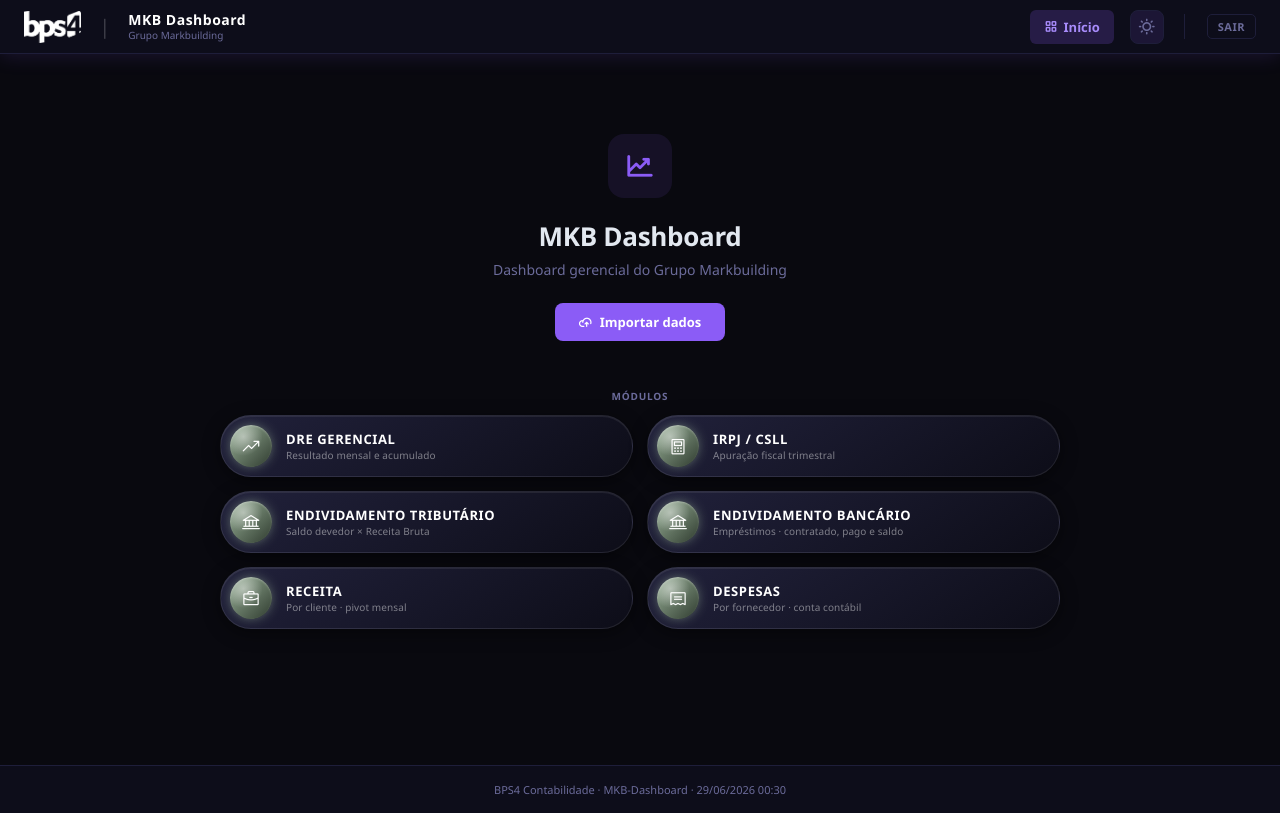
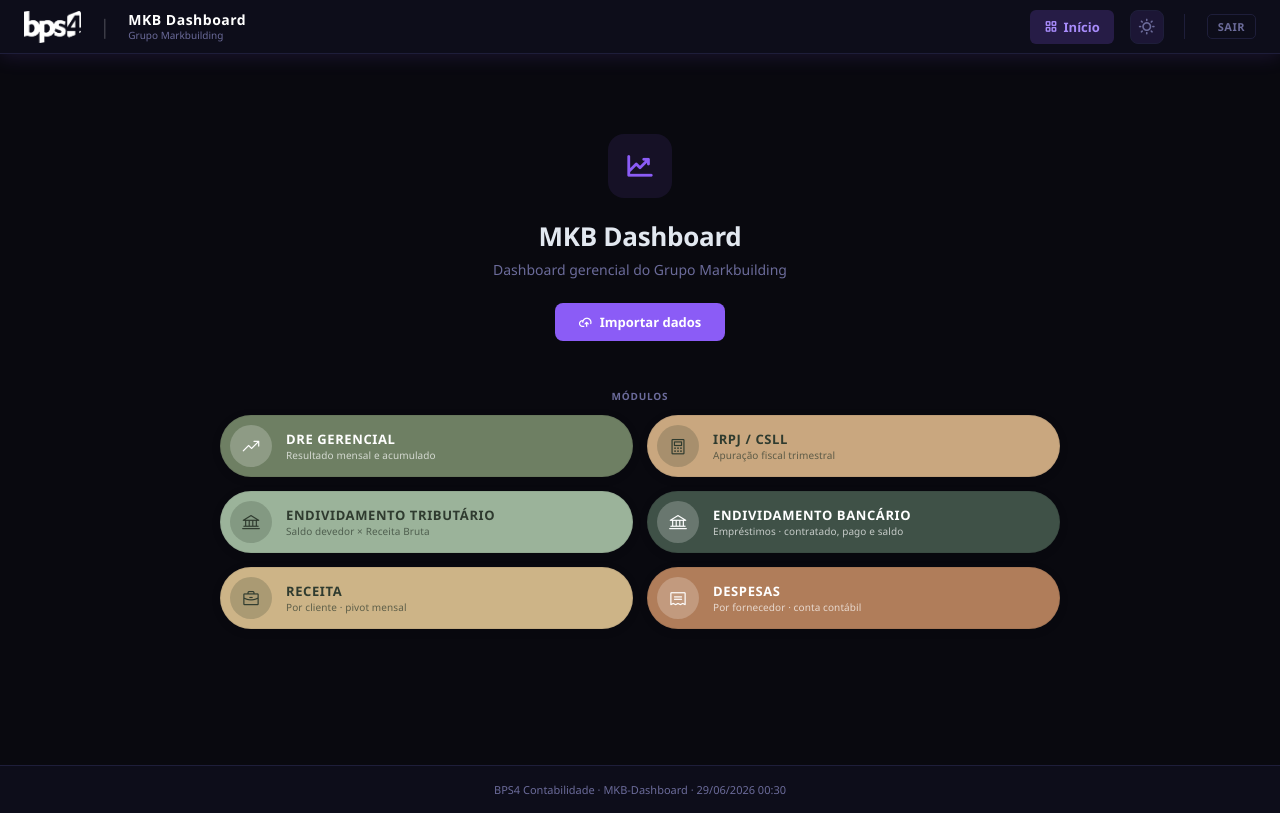
Before and after one commit to mourafabio72-tech/mkb-dashboard, a Flask app: page / in a window 1280 px wide. Run offline with Flask 3, Linux system fonts and the light colour scheme; the visitor is signed in with stand-in values (Sample User, id 1); data comes from the database, SQL or seed files in the repository; data that the repository does not hold is empty.

Commit message:
style: botões de módulo com pílula colorida sólida (opção B, paleta terrosa)
Co-Authored-By: Claude Opus 4.6 <noreply@anthropic.com>

```diff
--- a/static/style.css
+++ b/static/style.css
@@ -76,35 +76,6 @@
 [data-theme="light"] .input-sm option { background: #fffdf9; color: var(--text); }
 [data-theme="light"] .tabela-irpj th { background: #e7dcc8; color: var(--muted); }
 
-/* Pílulas de módulo claras no tema light (orbe colorido permanece) */
-[data-theme="light"] .hub-card,
-[data-theme="light"] .hub-pill {
-  background: linear-gradient(145deg, #fbf6ee 0%, #ece0cd 100%);
-  border-color: #dccdb6;
-  box-shadow: inset 0 1px 0 rgba(255,255,255,.65), 0 2px 10px rgba(90,70,40,.10);
-}
-[data-theme="light"] .hub-pill { color: #2f3b2f; }
-[data-theme="light"] .hub-label { color: #2f3b2f; }
-[data-theme="light"] .hub-sub   { color: rgba(47,59,47,.5); }
-[data-theme="light"] .hub-card:hover,
-[data-theme="light"] .hub-pill:hover {
-  box-shadow: inset 0 1px 0 rgba(255,255,255,.75),
-              0 6px 18px rgba(90,70,40,.16),
-              0 0 14px -3px #6e7f63;
-}
-/* Orbe em verde floresta escuro — destaca sobre a pílula creme */
-[data-theme="light"] .hub-icon {
-  background:
-    radial-gradient(circle at 32% 28%, rgba(255,255,255,.3), transparent 46%),
-    linear-gradient(135deg, #4a5a44, #2f3b2f);
-  box-shadow: 0 1px 5px rgba(47,59,47,.35), inset 0 1px 2px rgba(255,255,255,.2);
-}
-[data-theme="light"] .hub-pill i {
-  background:
-    radial-gradient(circle at 32% 28%, rgba(255,255,255,.3), transparent 46%),
-    linear-gradient(135deg, #4a5a44, #2f3b2f);
-  box-shadow: 0 1px 4px rgba(47,59,47,.3), inset 0 1px 2px rgba(255,255,255,.2);
-}
 
 * { box-sizing: border-box; margin: 0; padding: 0; }
 body { font-family: var(--font); background: var(--bg); color: var(--text); font-size: 14px; }
--- a/templates/base.html
+++ b/templates/base.html
@@ -33,34 +33,28 @@
       justify-content: flex-start; gap: 14px;
       padding: 9px 20px 9px 9px;
       border-radius: 999px; text-decoration: none;
-      background: linear-gradient(145deg, #21213b 0%, #0d0d18 100%);
-      border: 1px solid rgba(255,255,255,.09);
-      box-shadow: inset 0 1px 0 rgba(255,255,255,.07), 0 4px 18px rgba(0,0,0,.45);
+      border: 1px solid rgba(0,0,0,.06);
+      box-shadow: 0 2px 10px rgba(0,0,0,.12);
       transition: transform .18s, box-shadow .18s;
     }
     .hub-card:hover {
       transform: translateY(-2px);
-      box-shadow: inset 0 1px 0 rgba(255,255,255,.13),
-                  0 8px 28px rgba(0,0,0,.55),
-                  0 0 16px -2px var(--hub-c, var(--accent));
+      box-shadow: 0 8px 22px rgba(0,0,0,.22);
     }
     .hub-text { display: flex; flex-direction: column; gap: 1px; min-width: 0; }
     .hub-label {
-      font-size: 13px; font-weight: 800; color: #fff;
+      font-size: 13px; font-weight: 800; color: inherit;
       text-transform: uppercase; letter-spacing: .6px;
     }
-    .hub-sub { font-size: 10px; color: rgba(255,255,255,.45); line-height: 1.3; letter-spacing: .1px; }
+    .hub-sub { font-size: 10px; color: inherit; opacity: .7; line-height: 1.3; letter-spacing: .1px; }
     .hub-icon {
       width: 42px; height: 42px; border-radius: 50%; flex-shrink: 0;
       display: flex; align-items: center; justify-content: center;
-      font-size: 19px; color: #fff;
-      background:
-        radial-gradient(circle at 32% 28%, rgba(255,255,255,.45), transparent 46%),
-        linear-gradient(135deg, #9bb39a, #2f3b2f);
-      box-shadow: 0 0 14px -4px #9bb39a, inset 0 1px 2px rgba(255,255,255,.3);
+      font-size: 19px; color: inherit;
+      background: color-mix(in srgb, currentColor 22%, transparent);
     }
 
-    /* Hub compacto — mini-pílulas glossy (dashboard com dados) */
+    /* Hub compacto — mini-pílulas coloridas (dashboard com dados) */
     .hub-list {
       display: flex; flex-wrap: wrap; gap: 9px;
       margin-bottom: 24px;
@@ -68,27 +62,21 @@
     .hub-pill {
       display: inline-flex; align-items: center; gap: 9px;
       padding: 5px 18px 5px 6px; border-radius: 999px;
-      background: linear-gradient(145deg, #21213b 0%, #0d0d18 100%);
-      border: 1px solid rgba(255,255,255,.09);
-      box-shadow: inset 0 1px 0 rgba(255,255,255,.06), 0 3px 12px rgba(0,0,0,.4);
-      color: #fff; text-decoration: none;
+      border: 1px solid rgba(0,0,0,.06);
+      box-shadow: 0 2px 8px rgba(0,0,0,.12);
+      text-decoration: none;
       font-size: 12px; font-weight: 700; text-transform: uppercase; letter-spacing: .4px;
       transition: transform .15s, box-shadow .15s;
     }
     .hub-pill i {
       width: 28px; height: 28px; border-radius: 50%; flex-shrink: 0;
       display: flex; align-items: center; justify-content: center;
-      font-size: 15px; color: #fff;
-      background:
-        radial-gradient(circle at 32% 28%, rgba(255,255,255,.4), transparent 46%),
-        linear-gradient(135deg, #9bb39a, #2f3b2f);
-      box-shadow: 0 0 10px -3px #9bb39a, inset 0 1px 2px rgba(255,255,255,.3);
+      font-size: 15px; color: inherit;
+      background: color-mix(in srgb, currentColor 22%, transparent);
     }
     .hub-pill:hover {
       transform: translateY(-1px);
-      box-shadow: inset 0 1px 0 rgba(255,255,255,.12),
-                  0 5px 18px rgba(0,0,0,.5),
-                  0 0 12px -2px var(--hub-c, var(--accent));
+      box-shadow: 0 5px 16px rgba(0,0,0,.22);
     }
 
     /* Tela de boas-vindas (sem dados) */
--- a/templates/dashboard.html
+++ b/templates/dashboard.html
@@ -7,13 +7,13 @@
 {% macro hub_cards(c, compact=false) %}
 {% set uc = c or '2026-04' %}
 {% set itens = [
-  {'endpoint': 'dre_resumida',                 'params': {'competencia': uc},            'cor': '#6e7f63', 'icone': 'ph-trend-up',       'label': 'DRE Gerencial',           'sub': 'Resultado mensal e acumulado'},
-  {'endpoint': 'irpj',                         'params': {'empresa': 'mkb', 'competencia': uc}, 'cor': '#c9a77f', 'icone': 'ph-calculator',     'label': 'IRPJ / CSLL',             'sub': 'Apuração fiscal trimestral'},
-  {'endpoint': 'endividamento',                'params': {'empresa': 'mkb', 'competencia': uc}, 'cor': '#9bb39a', 'icone': 'ph-bank',           'label': 'Endividamento Tributário','sub': 'Saldo devedor × Receita Bruta'},
-  {'endpoint': 'endividamento_bancario',       'params': {'empresa': 'gnileb'},           'cor': '#7d8f6e', 'icone': 'ph-bank',           'label': 'Endividamento Bancário',  'sub': 'Empréstimos · contratado, pago e saldo'},
-  {'endpoint': 'receita_clientes',             'params': {'empresa': 'mkb'},              'cor': '#cdb487', 'icone': 'ph-briefcase',      'label': 'Receita',                 'sub': 'Por cliente · pivot mensal'},
-  {'endpoint': 'despesas_fornecedores',        'params': {'empresa': 'mkb'},              'cor': '#b07d5a', 'icone': 'ph-receipt',        'label': 'Despesas',                'sub': 'Por fornecedor · conta contábil'},
-  {'endpoint': 'ingest',                       'params': {},                              'cor': '#566b4a', 'icone': 'ph-cloud-arrow-up', 'label': 'Importar',                'sub': 'Razão, IRPJ/CSLL e mês completo', 'admin_apenas': true},
+  {'endpoint': 'dre_resumida',                 'params': {'competencia': uc},            'cor': '#6e7f63', 'txt': '#ffffff', 'icone': 'ph-trend-up',       'label': 'DRE Gerencial',           'sub': 'Resultado mensal e acumulado'},
+  {'endpoint': 'irpj',                         'params': {'empresa': 'mkb', 'competencia': uc}, 'cor': '#c9a77f', 'txt': '#2f3b2f', 'icone': 'ph-calculator',     'label': 'IRPJ / CSLL',             'sub': 'Apuração fiscal trimestral'},
+  {'endpoint': 'endividamento',                'params': {'empresa': 'mkb', 'competencia': uc}, 'cor': '#9bb39a', 'txt': '#2f3b2f', 'icone': 'ph-bank',           'label': 'Endividamento Tributário','sub': 'Saldo devedor × Receita Bruta'},
+  {'endpoint': 'endividamento_bancario',       'params': {'empresa': 'gnileb'},           'cor': '#3f5147', 'txt': '#ffffff', 'icone': 'ph-bank',           'label': 'Endividamento Bancário',  'sub': 'Empréstimos · contratado, pago e saldo'},
+  {'endpoint': 'receita_clientes',             'params': {'empresa': 'mkb'},              'cor': '#cdb487', 'txt': '#2f3b2f', 'icone': 'ph-briefcase',      'label': 'Receita',                 'sub': 'Por cliente · pivot mensal'},
+  {'endpoint': 'despesas_fornecedores',        'params': {'empresa': 'mkb'},              'cor': '#b07d5a', 'txt': '#ffffff', 'icone': 'ph-receipt',        'label': 'Despesas',                'sub': 'Por fornecedor · conta contábil'},
+  {'endpoint': 'ingest',                       'params': {},                              'cor': '#2f3b2f', 'txt': '#ffffff', 'icone': 'ph-cloud-arrow-up', 'label': 'Importar',                'sub': 'Razão, IRPJ/CSLL e mês completo', 'admin_apenas': true},
 ] %}
 {% set eh_admin = session.usuario_logado and session.usuario_logado.role == 'admin' %}
 {% if not eh_admin %}
@@ -23,7 +23,7 @@
 {% if compact %}
 <div class="hub-list">
   {% for item in itens %}
-  <a href="{{ url_for(item.endpoint, **item.params) }}" class="hub-pill" style="--hub-c:{{ item.cor }}">
+  <a href="{{ url_for(item.endpoint, **item.params) }}" class="hub-pill" style="background:{{ item.cor }};color:{{ item.txt }};--hub-c:{{ item.cor }}">
     <i class="ph {{ item.icone }}"></i>
     <span>{{ item.label }}</span>
   </a>
@@ -32,7 +32,7 @@
 {% else %}
 <div class="hub-grid">
   {% for item in itens %}
-  <a href="{{ url_for(item.endpoint, **item.params) }}" class="hub-card" style="--hub-c:{{ item.cor }}">
+  <a href="{{ url_for(item.endpoint, **item.params) }}" class="hub-card" style="background:{{ item.cor }};color:{{ item.txt }};--hub-c:{{ item.cor }}">
     <div class="hub-icon">
       <i class="ph {{ item.icone }}"></i>
     </div>
```
